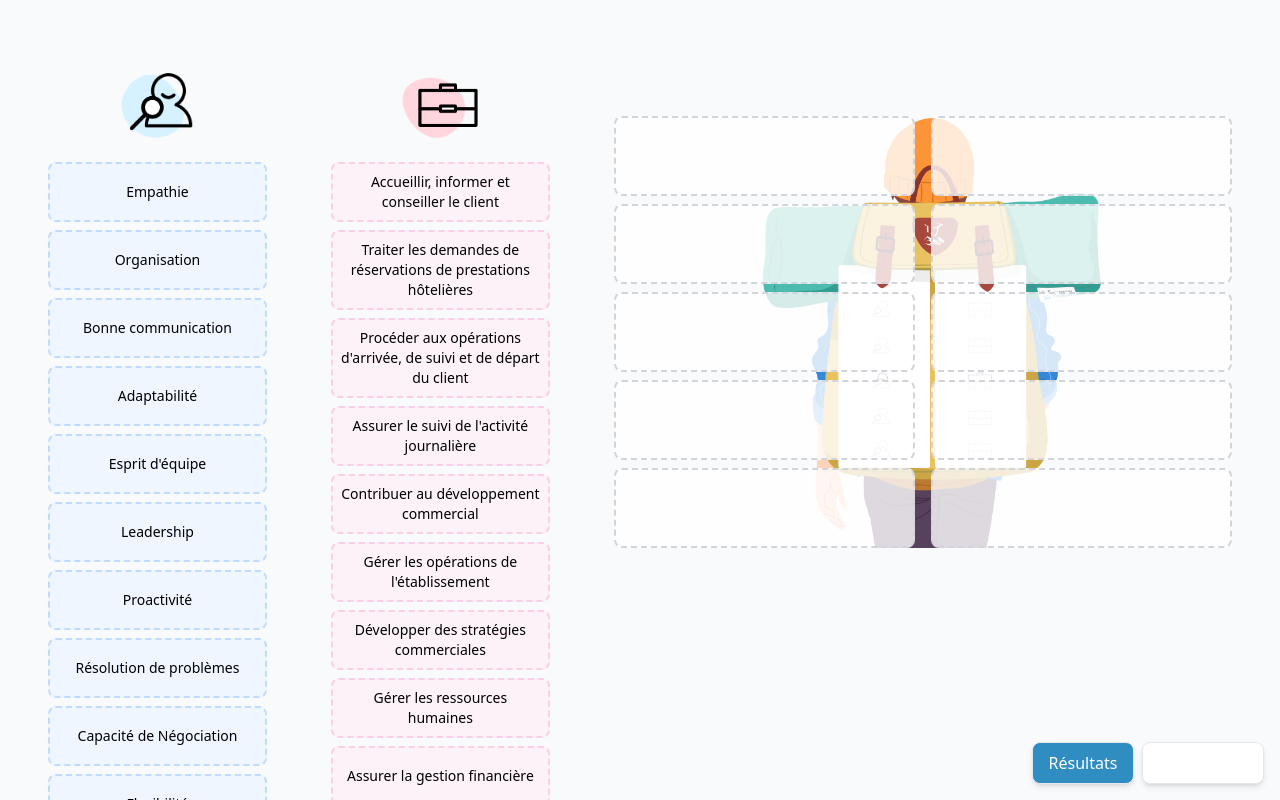
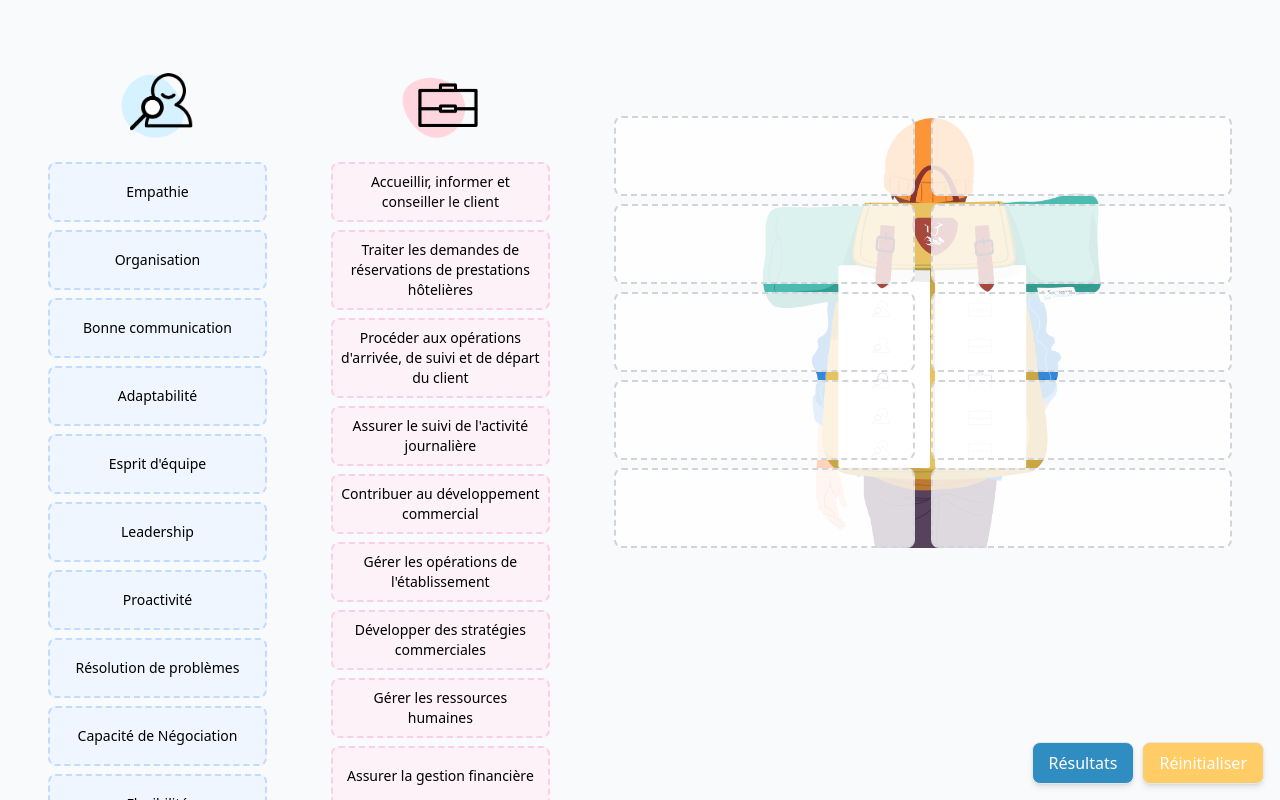
Before and after one commit to matthieu2022/app, a React (Vite) app: page / in a window 1280 px wide. Shown: the top 800 px of the page. Built offline with nearby package versions, Linux system fonts and the light colour scheme.

Commit message:
Update styles.css

```diff
--- a/src/styles.css
+++ b/src/styles.css
@@ -72,6 +72,9 @@
   background-color: #308dc2;
 }
 
+.bg-custom-orange {
+  background-color: #ffcc66;
+}
 .drag-over {
   border-color: #308dc2;
   background-color: rgba(48, 141, 194, 0.1);
```
